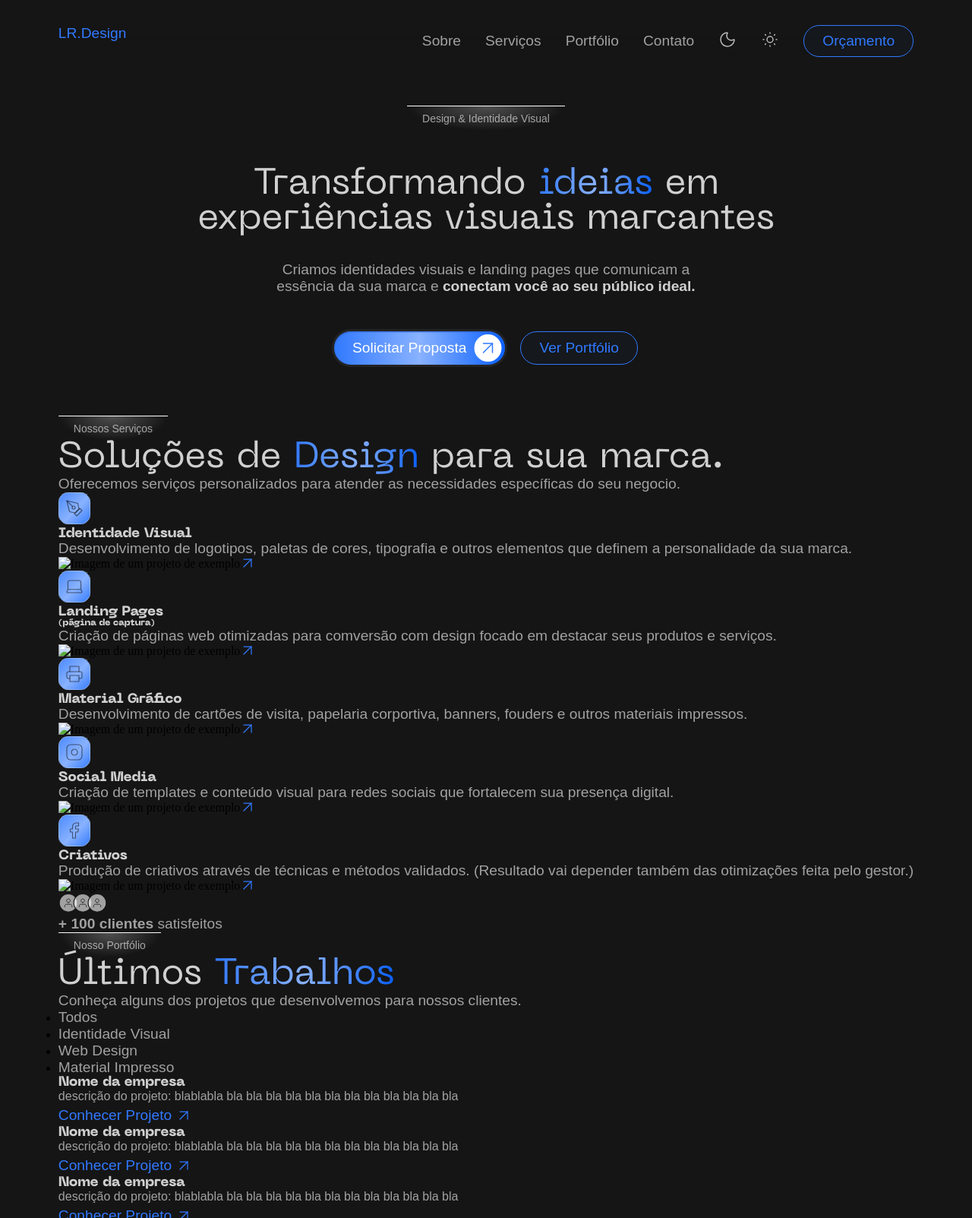
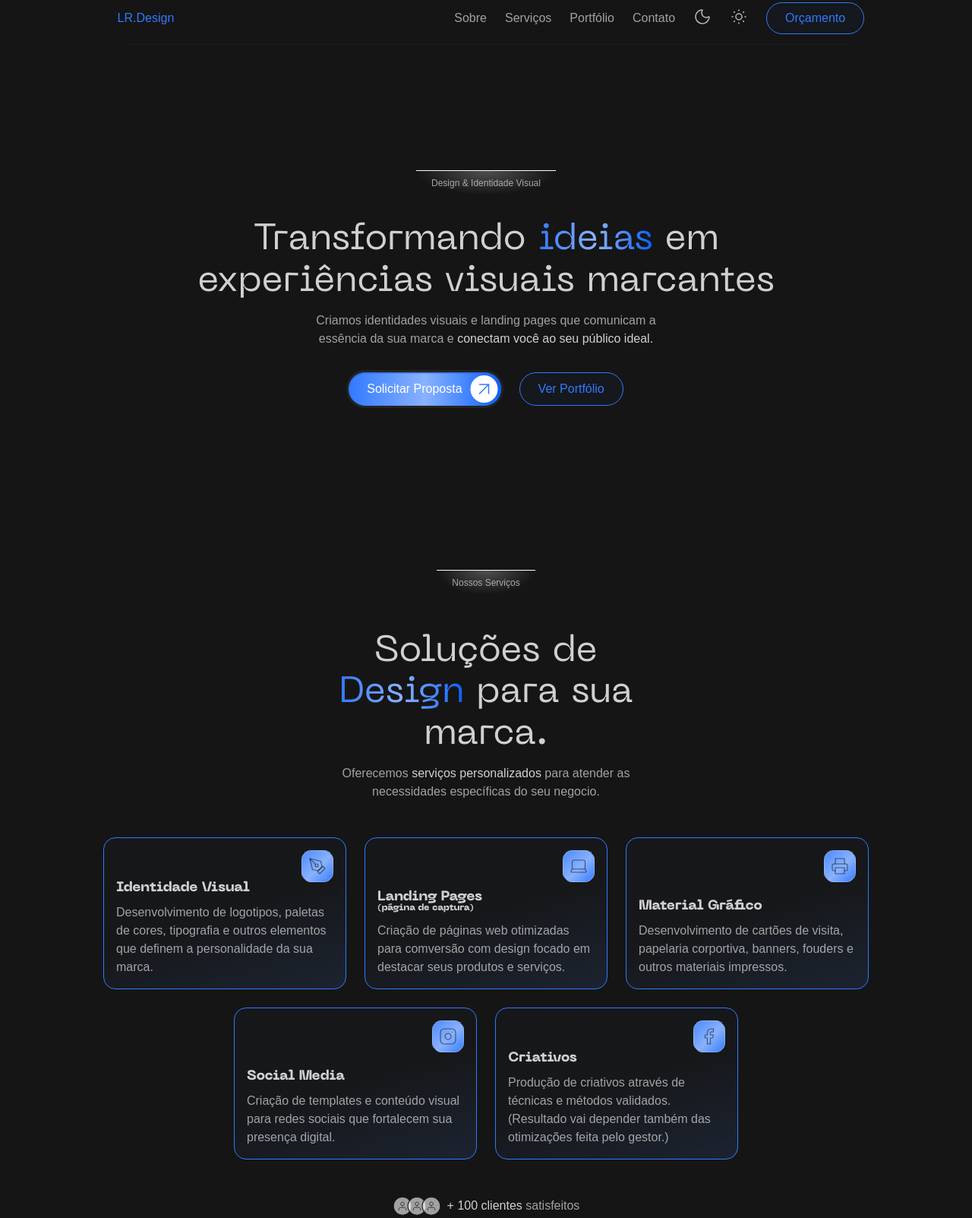
Before and after one commit to luizramosdsgn/web, a plain HTML site: page landing-page/front/index.html in a window 1280 px wide. Shown: the part 35-1638 px from the top of the page at 76% size. Drawn offline with Linux system fonts and the light colour scheme; files whose address does not match are found by name.

Commit message:
Personalização da seção service

```diff
--- a/landing-page/front/index.html
+++ b/landing-page/front/index.html
@@ -41,59 +41,60 @@
             <p class="tag">Nossos Serviços</p>
             <div class="servicesTextos">
                 <h1>Soluções de <span class="destaqueH">Design</span> para sua marca.</h1>
-                <p>Oferecemos <span destaqueP>serviços personalizados</span> para atender as necessidades específicas do seu negocio.</p>
+                <p>Oferecemos <span class="destaqueP">serviços personalizados</span> para atender as necessidades específicas do seu negocio.</p>
             </div>
             <div class="servicesCards">
                 <div class="servicescard">
-                    <img src="../src/assets/icone-pen.svg" alt="Ícone de caneta">
+                    <img class="cardIcone" src="../src/assets/icone-pen.svg" alt="Ícone de caneta">
                     <div class="servicesCardContent">
                         <h3>Identidade Visual</h3>
                         <p>Desenvolvimento de logotipos, paletas de cores, tipografia e outros elementos que definem a personalidade da sua marca.</p>
                     </div>
-                    <img src="" alt="Imagem de um projeto de exemplo">
+                    <img class="imageProjeto" src="" alt="Imagem de um projeto de exemplo">
                     <img class="flechaProjeto" src="../src/assets/icone-flecha.svg" alt="Ícone de flecha">
                 </div>
-                </div>
-                <div class="servicescard">
-                    <img src="../src/assets/icone-web.svg" alt="Ícone de notebook/pc">
+                <div class="servicescard ativo">
+                    <img class="cardIcone" src="../src/assets/icone-web.svg" alt="Ícone de notebook/pc">
                     <div class="servicesCardContent">
-                        <h3>Landing Pages <h4>(página de captura)</h4></h3>
+                        <div class="titleCard">
+                            <h3>Landing Pages <h4>(página de captura)</h4></h3>
+                        </div>
                         <p>Criação de páginas web otimizadas para comversão com design focado em destacar seus produtos e serviços.</p>
                     </div>
-                    <img src="" alt="Imagem de um projeto de exemplo">
+                    <img class="imageProjeto" src="../src/assets/lp-prodrive.webp" alt="Mockup de site da Prodrive">
                     <img class="flechaProjeto" src="../src/assets/icone-flecha.svg" alt="Ícone de flecha">
                 </div>
                 <div class="servicescard">
-                    <img src="../src/assets/icone-grafico.svg" alt="Ícone de uma impressora">
+                    <img class="cardIcone" src="../src/assets/icone-grafico.svg" alt="Ícone de uma impressora">
                     <div class="servicesCardContent">
                         <h3>Material Gráfico</h3>
                         <p>Desenvolvimento de cartões de visita, papelaria corportiva, banners, fouders e outros materiais impressos.</p>
                     </div>
-                    <img src="" alt="Imagem de um projeto de exemplo">
+                    <img class="imageProjeto" src="" alt="Imagem de um projeto de exemplo">
                     <img class="flechaProjeto" src="../src/assets/icone-flecha.svg" alt="Ícone de flecha">
                 </div>
                 <div class="servicescard">
-                    <img src="../src/assets/icone-insta.svg" alt="Ícone do instagram">
+                    <img class="cardIcone" src="../src/assets/icone-insta.svg" alt="Ícone do instagram">
                     <div class="servicesCardContent">
                         <h3>Social Media</h3>
                         <p>Criação de templates e conteúdo visual para redes sociais que fortalecem sua presença digital.</p>
                     </div>
-                    <img src="" alt="Imagem de um projeto de exemplo">
+                    <img class="imageProjeto" src="" alt="Imagem de um projeto de exemplo">
                     <img class="flechaProjeto" src="../src/assets/icone-flecha.svg" alt="Ícone de flecha">
                 </div>
                 <div class="servicescard">
-                    <img src="../src/assets/icone-face.svg" alt="Ícone do facebook">
+                    <img class="cardIcone" src="../src/assets/icone-face.svg" alt="Ícone do facebook">
                     <div class="servicesCardContent">
                         <h3>Criativos</h3>
                         <p>Produção de criativos através de técnicas e métodos validados. <span class="pMenor">(Resultado vai depender também das otimizações feita pelo gestor.)</span></p>
                     </div>
-                    <img src="" alt="Imagem de um projeto de exemplo">
+                    <img class="imageProjeto" src="" alt="Imagem de um projeto de exemplo">
                     <img class="flechaProjeto" src="../src/assets/icone-flecha.svg" alt="Ícone de flecha">
                 </div>
             </div>
             <div class="clientes">
                 <img src="../src/assets/icon-clientes.svg" alt="Ícone de pessoa, referênciando clientes">
-                <p><strong>+ 100 clientes</strong> satisfeitos</p>
+                <p><span class="destaqueP">+ 100 clientes</span> satisfeitos</p>
             </div>
         </section>
         <section class="divTrabalhos">
--- a/landing-page/front/style.css
+++ b/landing-page/front/style.css
@@ -7,7 +7,7 @@
     src: url(../src/fonts/metropolis/Metropolis-Regular.otf) format('opentype'); font-weight: 300;
 
     font-family: Metropolis;
-    src: url(../src/fonts/metropolis/Metropolis-SemiBold.otf) format('opentype'); font-weight: 500;
+    src: url(../src/fonts/metropolis/Metropolis-Medium.otf) format('opentype'); font-weight: 400;
 
     font-family: 'Neue Machina';
     src: url(../src/fonts/neue/NeueMachina-Regular.otf) format('opentype'); font-weight: 400;
@@ -51,7 +51,7 @@ a {
     width: fit-content;
     height: fit-content;
     line-height: 0;
-    font-size: 14px;
+    font-size: 12px;
 
     background: radial-gradient(ellipse at top center, rgba(255, 255, 255, .25), #ffffff00 70%);
     --webkit-background: radial-gradient(ellipse at top center, rgba(255, 255, 255, .25), #ffffff00 70%);
@@ -103,9 +103,9 @@ a {
 /* Textos globais */
 
 h1 {
-    line-height: 1.2rem;
     color: var(--corH1);
     font: normal 400 3rem 'Neue Machina', Arial, Helvetica, sans-serif;
+    line-height: 3.4rem;
 }
 
 h2 {
@@ -126,17 +126,6 @@ h4 {
     font: normal 800 0.75rem 'Neue Machina', Arial, Helvetica, sans-serif;
 }
 
-p, a {
-    line-height: 1.5rem;
-    color: var(--corP);
-    font: normal 300 1.2rem Metropolis, Arial, Helvetica, sans-serif;
-}
-
-.p2 {
-    line-height: 1.3rem;
-    font-size: 1rem;
-}
-
 .destaqueH {
     background-image: linear-gradient(to right, var(--corAzul), #89b2ff, #0a60ff);
     --wewbkit-background-image: linear-gradient(to right, var(--corAzul), #89b2ff, #0a60ff);
@@ -144,8 +133,18 @@ p, a {
     -webkit-text-fill-color: transparent;
 }
 
+p, a {
+    color: var(--corP);
+    font: normal 300 1rem/1.5rem Metropolis, Arial, Helvetica, sans-serif;
+}
+
+.p2 {
+    line-height: 1.3rem;
+    font-size: .75rem;
+}
+
 .destaqueP {
-    font-weight: 600;
+    font-weight: 500;
     color: var(--corH1);
 }
 
@@ -187,24 +186,37 @@ main {
 .divHero {
     display: flex;
     flex-direction: column;
-    gap: 64px;
-    padding: 6% 0;
+    align-items: center;
+    justify-content: center;
+    gap: 3em;
+    padding: 6% 0 6% 0;
     width: 100%;
+    height: 90dvh;
 }
 
 .divMenu {
+    position: fixed;
+    z-index: 5;
+    top: 3%;
+
     display: flex;
-    width: 100%;
+    width: 80vw;
     height: fit-content;
     justify-content: space-between;
     border-radius: 50px;
+    padding: 1% 1% 1% 2%;
     backdrop-filter: blur(10px);
     --webkit-backdrop-filter: blur(10px);
+    border: rgba(59, 101, 179, 0.068) .5px solid;
 }
 
-.menu {
+.logoAqui {
+    align-self: center;
+}
+
+ul.menu {
     display: flex;
-    gap: 32px;
+    gap: 1.5em;
     align-items: center;
     justify-content: center;
     list-style-type: none;
@@ -214,7 +226,7 @@ ul.menu > li > a::before {
     content: '';
     position: absolute;
     left: auto;
-    bottom: 0;
+    bottom: 25%;
     width: 4%;
     height: 2px;
     background: var(--corAzul);
@@ -232,27 +244,109 @@ ul.menu > li > a:hover {
 }
 
 .heroContent {
+    margin-top: 10%;
     display: flex;
     flex-direction: column;
     align-items: center;
     justify-content: center;
-    gap: 48px;
+    gap: 2em;
     text-align: center;
 }
 
 .heroTextos {
     display: flex;
-    max-width: 920px;
+    max-width: 60vw;
     flex-direction: column;
-    gap: 32px;
+    gap: .75em;
 }
 
 .heroTextos > p {
-    max-width: 580px;
+    max-width: 40vw;
     align-self: center;
 }
 
 .divCtas {
     display: flex;
-    gap: 20px;
+    gap: 1.5em;
 }
+
+/* Seção de serviços */
+
+.divServices {
+    display: flex;
+    flex-direction: column;
+    gap: 3em;
+    padding: 6% 0;
+    align-items: center;
+    justify-content: center;
+}
+
+.servicesTextos {
+    display: flex;
+    max-width: 35vw;
+    text-align: center;
+    flex-direction: column;
+    gap: .75em;
+}
+
+.servicesCards {
+    display: flex;
+    flex-wrap: wrap;
+    gap: 1.5em;
+    justify-content: center;
+    max-width: 80vw;
+}
+
+.servicescard {
+    position: relative;
+    width: 320px;
+    height: 200px;
+    display: flex;
+    padding: 1em 1em;
+    align-items: end;
+    transition: all .3s;
+
+    border-radius: 1em;
+    border: var(--corAzul) .5px solid;
+    background-image: linear-gradient(163deg, rgba(59, 101, 179, .03) 50%, rgba(59, 101, 179, .35) 160%);
+}
+
+.servicesCardContent {
+    display: flex;
+    flex-direction: column;
+    gap: .75em;
+    max-width: 290px;
+    z-index: 2;
+}
+
+.cardIcone {
+    position: absolute;
+    top: 1em;
+    right: 1em;
+}
+
+.flechaProjeto {
+    position: absolute;
+    top: 1em;
+    right: 1em;
+    opacity: 0;
+    z-index: 3;
+    transition: all .3s;
+}
+
+.imageProjeto {
+    position: absolute;
+    opacity: 0;
+    transition: all .3s;
+    z-index: 2;
+    width: 220px;
+    height: 220px;
+}
+
+.clientes {
+    display: flex;
+    justify-content: center;
+    align-items: center;
+    gap: .5em;
+    width: -webkit-fill-available;
+}
```
Also changed, not shown: landing-page/src/assets/crt-altovale.webp (added), landing-page/src/assets/lp-prodrive.webp (added).
